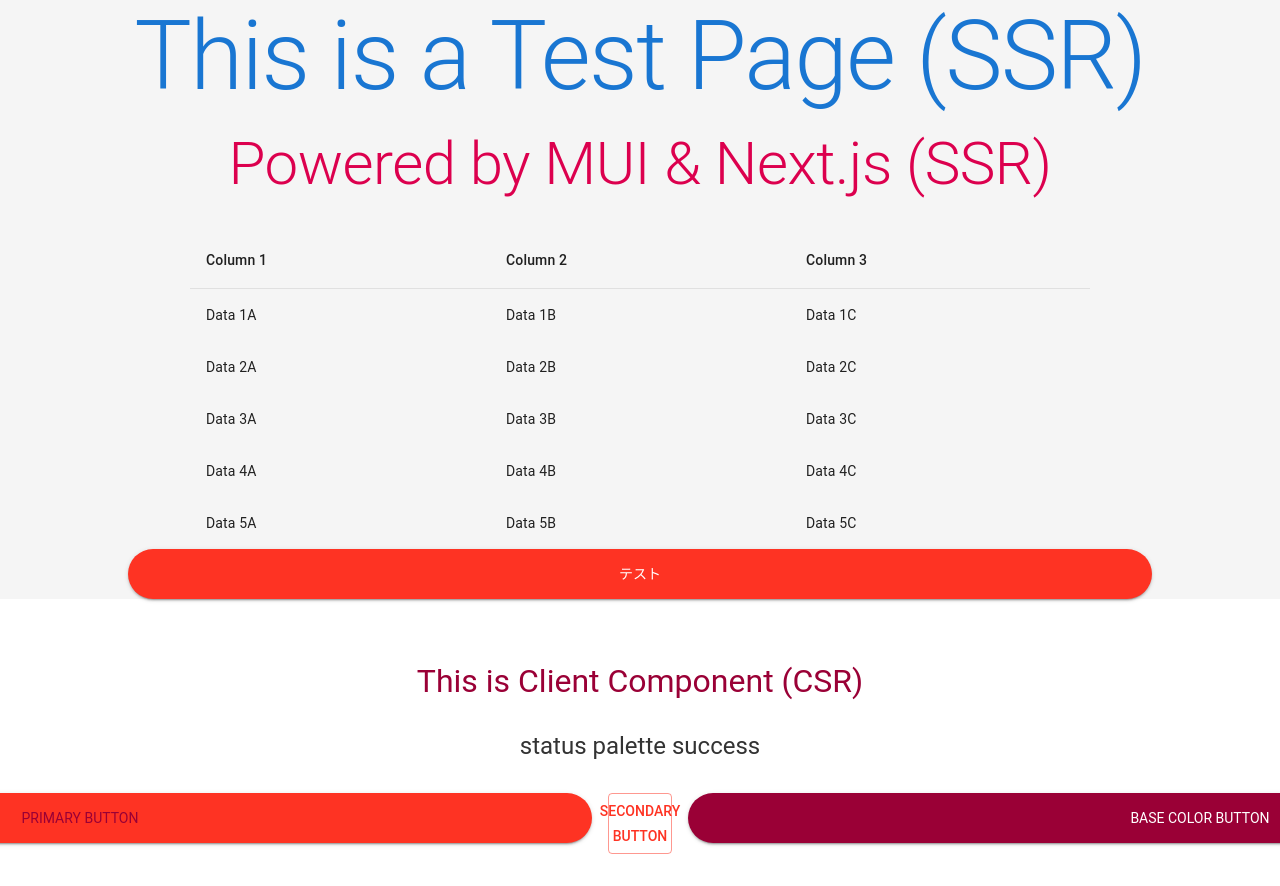
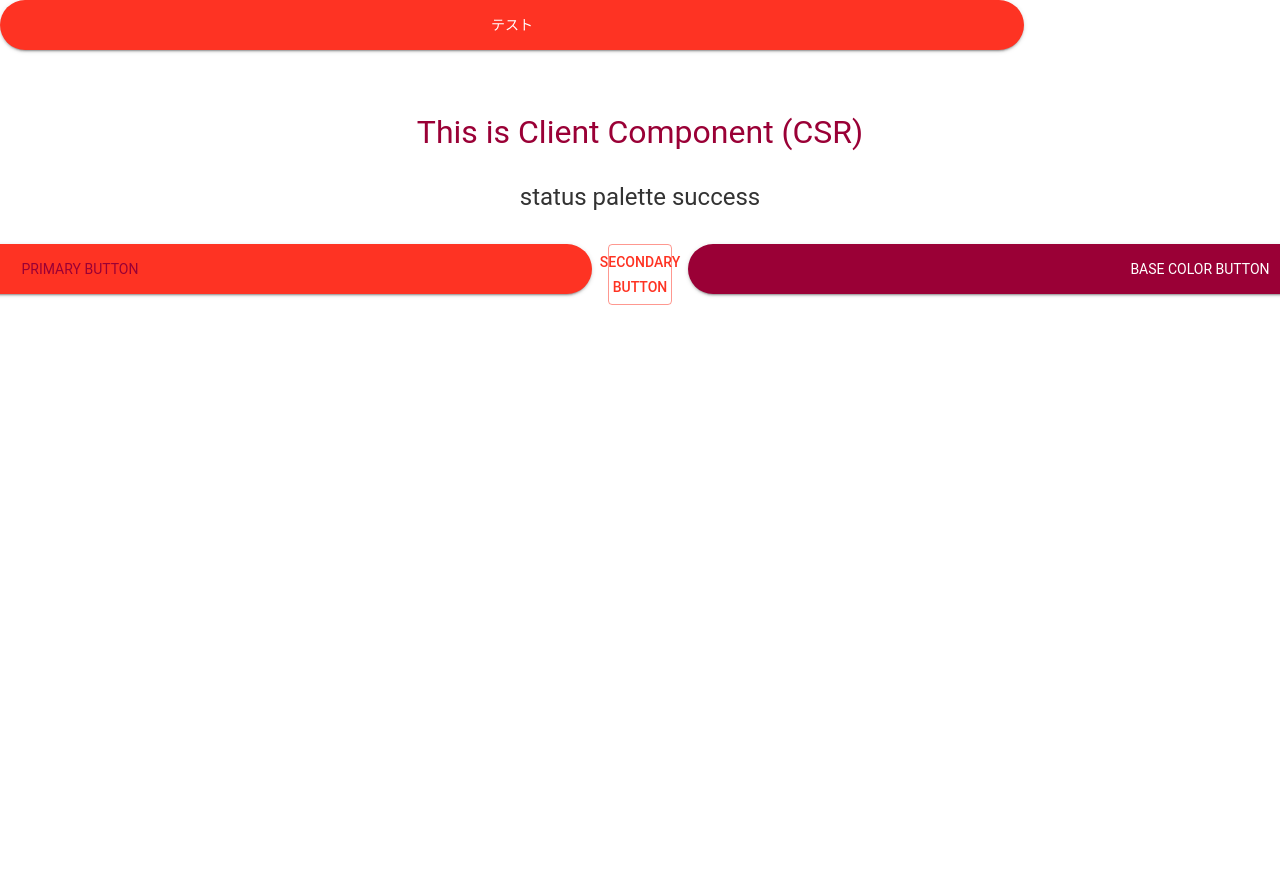
Before and after one commit to youngrum/navitix-app, a Next.js app: page /test in a window 1280 px wide. After the commit the page ends 800 px from the top, so only its background shows below. Built offline with nearby package versions, Linux system fonts and the light colour scheme; what @mui/material-nextjs would draw is missing.

Commit message:
fix - Hydration Error解消

```diff
--- a/src/app/movies/[movie_id]/page.tsx
+++ b/src/app/movies/[movie_id]/page.tsx
@@ -6,7 +6,7 @@
   ResponseReleaseDates_results,
 } from "@/types/apiResponse";
 import { ResponseMovieDetail, ResponseMovieVideos } from "@/types/movies";
-import { Box, Container } from "@mui/material";
+import { Box } from "@mui/material";
 import ThemeProviderWrapper from "@/components/ThemeProviderWrapper";
 import DetailInfo from "../../../components/movies/detail/DetailInfo";
 import Header1 from "@/components/common/header1";
@@ -109,8 +109,7 @@
   }
 
   return (
-    <main>
-      <Container sx={{ p: 1 }}>
+    <main style={{ padding: "10px" }}>
         <ThemeProviderWrapper>
           <Header1 headerText={header1Text} />
           <DetailInfo MovieDetail={detail} ReleaseInfoProps={releaseInfo} />
@@ -125,7 +124,6 @@
             )}
           </Box>
         </ThemeProviderWrapper>
-      </Container>
     </main>
   );
 }
--- a/src/app/movies/page.tsx
+++ b/src/app/movies/page.tsx
@@ -2,7 +2,6 @@
 import MovieList from "@/components/movies/MovieList";
 import { apiResponse, apiResponseMovies_results } from "@/types/apiResponse";
 import ThemeProviderWrapper from "@/components/ThemeProviderWrapper";
-import { Container } from "@mui/material";
 import Header1 from "@/components/common/header1";
 import Header2 from "@/components/common/header2";
 import CarouselMovieList from "@/components/movies/CarouselMovieList";
@@ -67,8 +66,7 @@
   const header2TextUpcoming = "公開予定";
 
   return (
-    <main>
-      <Container sx={{ p: 1 }}>
+    <main style={{ padding: "10px" }}>
         <ThemeProviderWrapper>
           {/* ThemeProviderでテーマを適用 */}
           {/* ヘッダーコンポーネントを使用 */}
@@ -80,7 +78,6 @@
           <Header2 headerText={header2TextUpcoming} />
           <MovieList movies={upcoming} />
         </ThemeProviderWrapper>
-      </Container>
     </main>
   );
 }
--- a/src/app/test/page.tsx
+++ b/src/app/test/page.tsx
@@ -15,57 +15,68 @@
 
 export default function TestPage() {
   return (
-    <Box
-      sx={{
-        minHeight: "100vh",
-        display: "flex",
-        flexDirection: "column",
-        justifyContent: "center",
-        alignItems: "center",
-        backgroundColor: "#f5f5f5", // 直接指定またはCSS変数使用
-        margin: "auto 0",
-      }}
-    >
-      {/* サーバーサイドでレンダリングされる静的なコンテンツ sxやvariantはデフォルプロパティなのでSSRで使用可 */}
-      <Typography variant="h1" sx={{ mb: 2, color: "#1976d2" }}>
-        This is a Test Page (SSR)
-      </Typography>
+    // <Box
+    //   sx={{
+    //     minHeight: "100vh",
+    //     display: "flex",
+    //     flexDirection: "column",
+    //     justifyContent: "center",
+    //     alignItems: "center",
+    //     backgroundColor: "#f5f5f5", // 直接指定またはCSS変数使用
+    //     margin: "auto 0",
+    //   }}>
+    // </Box>
+    // <Box
+    //   sx={{
+    //     minHeight: "100vh",
+    //     display: "flex",
+    //     flexDirection: "column",
+    //     justifyContent: "center",
+    //     alignItems: "center",
+    //     backgroundColor: "#f5f5f5", // 直接指定またはCSS変数使用
+    //     margin: "auto 0",
+    //   }}
+    // >
+    //   {/* サーバーサイドでレンダリングされる静的なコンテンツ sxやvariantはデフォルプロパティなのでSSRで使用可 */}
+    //   <Typography variant="h1" sx={{ mb: 2, color: "#1976d2" }}>
+    //     This is a Test Page (SSR)
+    //   </Typography>
 
-      <Typography variant="h2" sx={{ mb: 4, color: "#dc004e" }}>
-        Powered by MUI & Next.js (SSR)
-      </Typography>
+    //   <Typography variant="h2" sx={{ mb: 4, color: "#dc004e" }}>
+    //     Powered by MUI & Next.js (SSR)
+    //   </Typography>
 
-      <TableContainer sx={{ width: 900 }}>
-        <Table>
-          <TableHead>
-            <TableRow>
-              <TableCell>Column 1</TableCell>
-              <TableCell>Column 2</TableCell>
-              <TableCell>Column 3</TableCell>
-            </TableRow>
-          </TableHead>
-          <TableBody>
-            {[...Array(5)].map((_, index) => (
-              <TableRow
-                key={index}
-                sx={{
-                  "&:last-child td, &:last-child th": { border: 0 }, // 最後の行の下線を消す（任意）
-                }}
-              >
-                <TableCell sx={{ border: 0 }}>Data {index + 1}A</TableCell>
-                <TableCell sx={{ border: 0 }}>Data {index + 1}B</TableCell>
-                <TableCell sx={{ border: 0 }}>Data {index + 1}C</TableCell>
-              </TableRow>
-            ))}
-          </TableBody>
-        </Table>
-      </TableContainer>
+    //   <TableContainer sx={{ width: 900 }}>
+    //     <Table>
+    //       <TableHead>
+    //         <TableRow>
+    //           <TableCell>Column 1</TableCell>
+    //           <TableCell>Column 2</TableCell>
+    //           <TableCell>Column 3</TableCell>
+    //         </TableRow>
+    //       </TableHead>
+    //       <TableBody>
+    //         {[...Array(5)].map((_, index) => (
+    //           <TableRow
+    //             key={index}
+    //             sx={{
+    //               "&:last-child td, &:last-child th": { border: 0 }, // 最後の行の下線を消す（任意）
+    //             }}
+    //           >
+    //             <TableCell sx={{ border: 0 }}>Data {index + 1}A</TableCell>
+    //             <TableCell sx={{ border: 0 }}>Data {index + 1}B</TableCell>
+    //             <TableCell sx={{ border: 0 }}>Data {index + 1}C</TableCell>
+    //           </TableRow>
+    //         ))}
+    //       </TableBody>
+    //     </Table>
+    //   </TableContainer>
 
-      {/* テーマが必要な部分だけをクライアントコンポーネントに */}
+    //   {/* テーマが必要な部分だけをクライアントコンポーネントに */}
       <ThemeProviderWrapper>
         <SubmitButton isLoading={false} buttonText={"テスト"} ></SubmitButton>
         <ClientPageContent />
       </ThemeProviderWrapper>
-    </Box>
+    // </Box>
   );
 }
```
